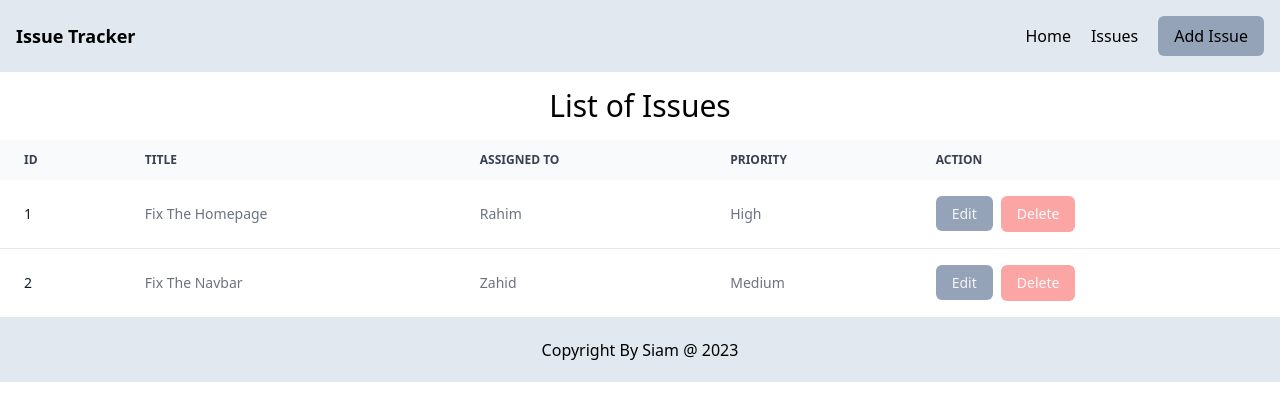
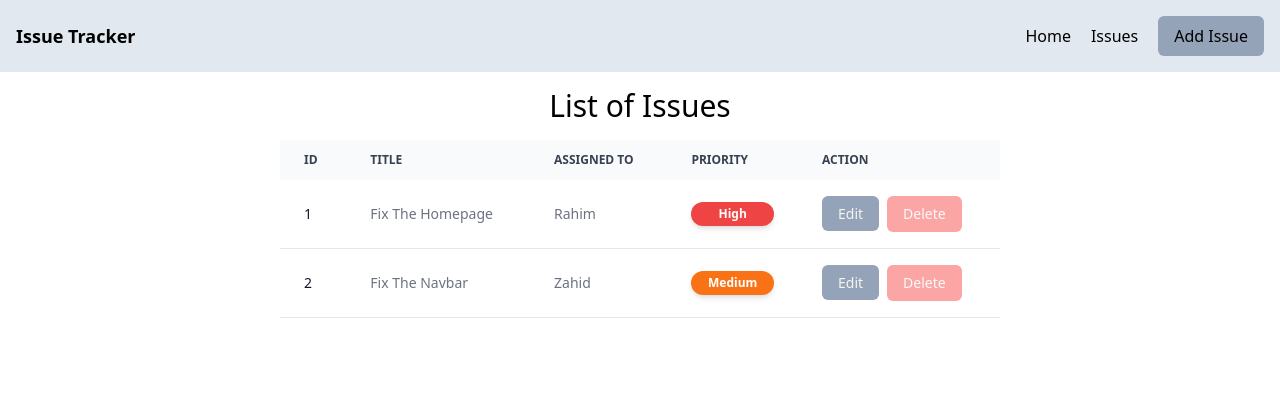
Before and after one commit to siaaam/issue-tarcker-redux-toolkit-formik, a React (Vite) app: page /issues in a window 1280 px wide. Shown: the top 420 px of the page. Built offline with nearby package versions, Linux system fonts and the light colour scheme.

Commit message:
table view and badge added

```diff
--- /dev/null
+++ b/src/components/Badge.jsx
@@ -0,0 +1,28 @@
+import React from "react";
+
+const Badge = ({ priority }) => {
+  switch (priority) {
+    case "high":
+      return (
+        <p className="shadow-md text-center font-bold bg-red-500 text-white text-xs rounded-full px-3 py-1">
+          High
+        </p>
+      );
+    case "low":
+      return (
+        <div className="shadow-md text-center font-bold bg-green-500 text-white text-xs rounded-full px-3 py-1">
+          Low
+        </div>
+      );
+    case "medium":
+      return (
+        <div className="shadow-md text-center font-bold bg-orange-500 text-white text-xs rounded-full px-3 py-1">
+          Medium
+        </div>
+      );
+    default:
+      return null;
+  }
+};
+
+export default Badge;
--- a/src/components/TableView.jsx
+++ b/src/components/TableView.jsx
@@ -1,7 +1,20 @@
 import React from "react";
 import { Link } from "react-router-dom";
+import { useDispatch } from "react-redux";
+import Badge from "./Badge";
 
-const TableView = ({ title, assignedTo, priority, id, description }) => {
+const TableView = ({
+  title,
+  assignedTo,
+  priority,
+  id,
+  description,
+  deleteIssue,
+}) => {
+  const dispatch = useDispatch();
+  const handleDelete = (id) => {
+    dispatch(deleteIssue(id));
+  };
   return (
     <tr className="bg-white border-b dark:bg-gray-800 dark:border-gray-700">
       <th
@@ -12,7 +25,9 @@ const TableView = ({ title, assignedTo, priority, id, description }) => {
       </th>
       <td className="px-6 py-4 capitalize">{title}</td>
       <td className="px-6 py-4 capitalize">{assignedTo}</td>
-      <td className="px-6 py-4 capitalize">{priority}</td>
+      <td className="px-6 py-4 capitalize">
+        <Badge priority={priority} />
+      </td>
       <td className="px-6 py-4">
         <Link
           state={{ id, title, assignedTo, priority, description }}
--- a/src/features/issues/AddIssue.jsx
+++ b/src/features/issues/AddIssue.jsx
@@ -4,7 +4,7 @@ import { useNavigate } from "react-router-dom";
 import { addIssue } from "./issueSlice";
 import { Formik, Form } from "formik";
 import * as Yup from "yup";
-import FormikControl from "../../Form/FormikControl";
+import FormikControl from "../../form/FormikControl";
 
 const assignedToOptions = [
   { key: "Select An Option", value: "" },
--- a/src/features/issues/EditIssue.jsx
+++ b/src/features/issues/EditIssue.jsx
@@ -4,7 +4,7 @@ import { useLocation, useNavigate } from "react-router-dom";
 import { updateIssue } from "./issueSlice";
 import { Formik, Form } from "formik";
 import * as Yup from "yup";
-import FormikControl from "../../Form/FormikControl";
+import FormikControl from "../../form/FormikControl";
 
 const assignedToOptions = [
   { key: "Select An Option", value: "" },
--- a/src/features/issues/IssueView.jsx
+++ b/src/features/issues/IssueView.jsx
@@ -1,18 +1,15 @@
 import React from "react";
 import { useDispatch, useSelector } from "react-redux";
-import { Link } from "react-router-dom";
 import TableView from "../../components/TableView";
 import { deleteIssue } from "./issueSlice";
 
 const IssueView = () => {
   const issues = useSelector((state) => state.issuesReducer);
-  const dispatch = useDispatch();
-  const handleDelete = (id) => {
-    dispatch(deleteIssue(id));
-  };
+
   return (
-    <div>
+    <div className="w-full">
       <h2 className="text-3xl text-center py-4">List of Issues</h2>
+      <div className="max-w-[720px] mx-auto">
         <table className="w-full text-sm text-left text-gray-500 dark:text-gray-400">
           <thead className="text-xs text-gray-700 uppercase bg-gray-50 dark:bg-gray-700 dark:text-gray-400">
             <tr>
@@ -45,12 +42,14 @@ const IssueView = () => {
                     assignedTo={assignedTo}
                     priority={priority}
                     description={description}
+                    deleteIssue={deleteIssue}
                   />
                 );
               })}
           </tbody>
         </table>
       </div>
+    </div>
   );
 };
 
--- a/src/features/issues/issueSlice.jsx
+++ b/src/features/issues/issueSlice.jsx
@@ -25,6 +25,11 @@ const issuesSlice = createSlice({
     addIssue: (state, action) => {
       state.push(action.payload);
     },
+    deleteIssue: (state, action) => {
+      const id = action.payload;
+      console.log(id);
+      // state = [...state.filter((issue) => issue.id !== id)];
+    },
     updateIssue: (state, action) => {
       const { id, title, assignedTo, priority, description } = action.payload;
       const isIssueExist = state.filter((issue) => issue.id === id);
@@ -35,10 +40,6 @@ const issuesSlice = createSlice({
         isIssueExist[0].priority = priority;
       }
     },
-    deleteIssue: (state, action) => {
-      const id = action.payload;
-      state = [...state.filter((issue) => issue.id !== id)];
-    },
   },
 });
 
--- a/src/layout/Footer.jsx
+++ b/src/layout/Footer.jsx
@@ -2,9 +2,10 @@ import React from "react";
 
 const Footer = () => {
   return (
-    <footer className="w-full bg-slate-200 p-5 flex justify-center items-center  bottom-0 -z-50">
-      <p>Copyright By Siam @ 2023</p>
-    </footer>
+    <></>
+    // <footer className="w-full bg-slate-200 p-5 flex justify-center items-center  bottom-0 -z-50">
+    //   {/* <p>Copyright By Siam @ 2023</p> */}
+    // </footer>
   );
 };
 
--- a/src/routes/index.jsx
+++ b/src/routes/index.jsx
@@ -21,7 +21,7 @@ const Index = () => {
           <Route path="*" element={<ErrorPage />} />
         </Routes>
       </main>
-      <Footer />
+      {/* <Footer /> */}
     </BrowserRouter>
   );
 };
```
Lines whose indentation alone changed are shown as unchanged.
